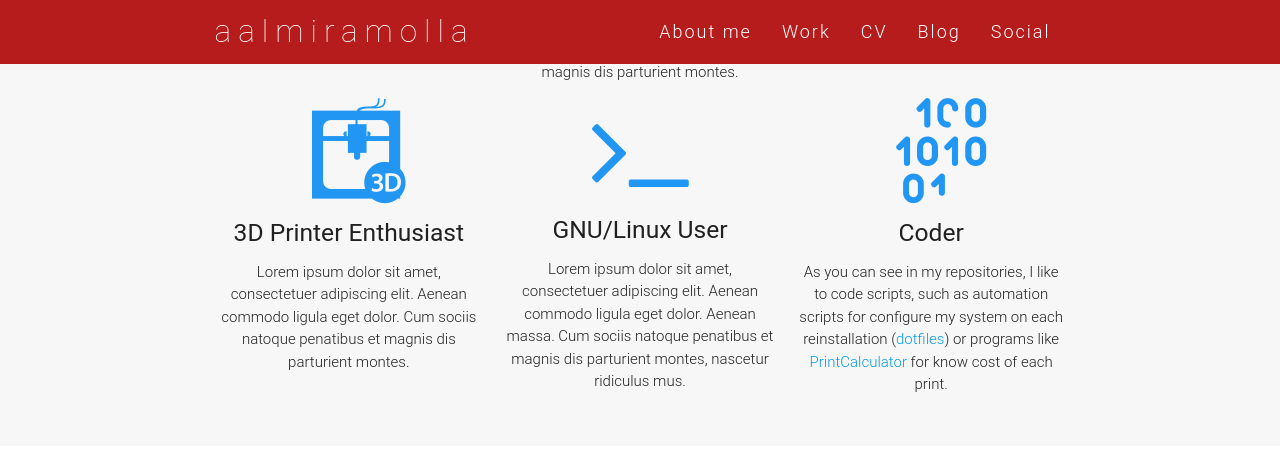
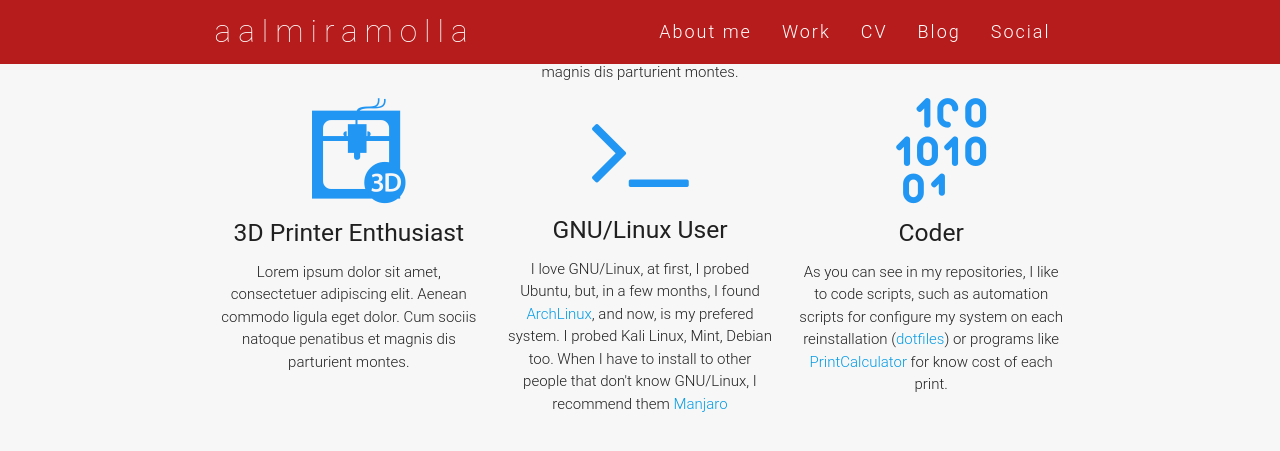
Before and after one commit to aalmiramolla/aalmiramolla.github.io, a Jekyll site: the page built from index.html, in a window 1280 px wide and 900 px high, scrolled down 1361 px. Shown: the top 451 px of the window. Built offline with Jekyll 4.4.1, drawn with Linux system fonts in a browser that asks for light colours; nearby versions of some CDN libraries; some web fonts are replaced.

Commit message:
Added GNU/Linux text

```diff
--- a/index.html
+++ b/index.html
@@ -47,7 +47,7 @@ layout: default
         <div class="center promo promo-example">
           <i class="fa fa-terminal"></i>
           <h5 class="promo-caption">GNU/Linux User</h5>
-          <p class="light center">Lorem ipsum dolor sit amet, consectetuer adipiscing elit. Aenean commodo ligula eget dolor. Aenean massa. Cum sociis natoque penatibus et magnis dis parturient montes, nascetur ridiculus mus.</p>
+          <p class="light center">I love GNU/Linux, at first, I probed Ubuntu, but, in a few months, I found <a target="_blank" href="archlinux.org">ArchLinux</a>, and now, is my prefered system. I probed Kali Linux, Mint, Debian too. When I have to install to other people that don't know GNU/Linux, I recommend them <a target="_blank" href="manjaro.org">Manjaro</a></p>
         </div>
       </div>
       <div class="col s12 m4 l4">
```
